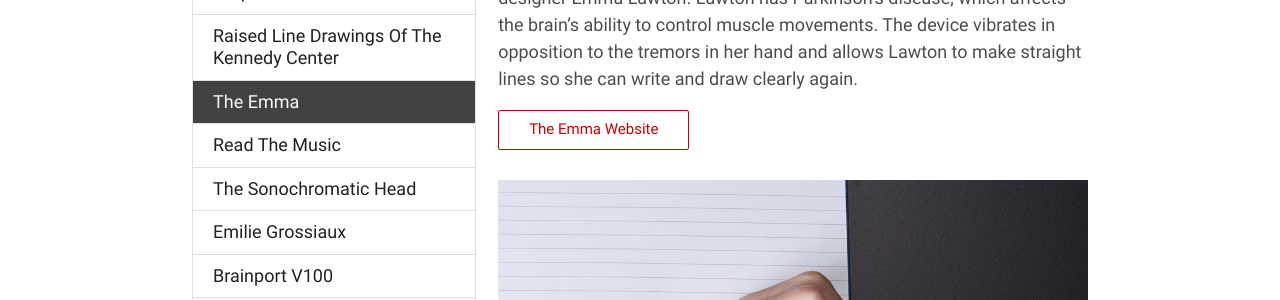
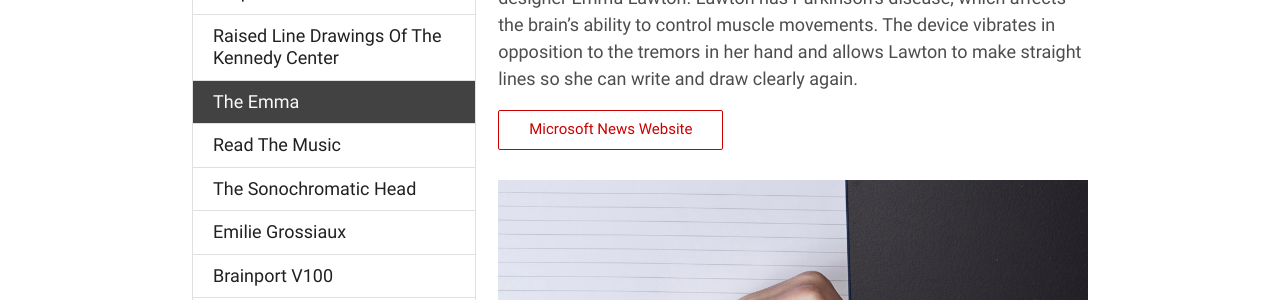
Before and after one commit to WoodburyShortridge/jfkc, a Jekyll site: the page built from _posts/2017-06-17-The-Emma.md, in a window 1280 px wide. Shown: the part 434-734 px from the top of the page. Built offline with Jekyll 4.4.1, drawn with Linux system fonts in a browser that asks for light colours; nearby versions of some CDN libraries.

Commit message:
Update 2017-06-17-The-Emma.md

```diff
--- a/_posts/2017-06-17-The-Emma.md
+++ b/_posts/2017-06-17-The-Emma.md
@@ -4,7 +4,7 @@ description: The Emma allows graphic designer Emma Lawton, who has Parkinson’s
 image: Emma-writing.png
 thumbnail: Emma-writing.png
 link: https://news.microsoft.com/en-gb/features/how-a-watch-helped-emma-write-again/#sm.000pikcywjjrfmg103i2hsvtn0lwb#GmAqVUZK15QdeUC0.97
-text: The Emma Website
+text: Microsoft News Website
 alt: A woman wearing watch-like device, The Emma, on her wrist writes the name Emma on a sheet of lined paper.
 ---
 Designer Haiyan Zhang created this prototype wearable device for graphic designer Emma Lawton. Lawton has Parkinson’s disease, which affects the brain’s ability to control muscle movements. The device vibrates in opposition to the tremors in her hand and allows Lawton to make straight lines so she can write and draw clearly again.
```
